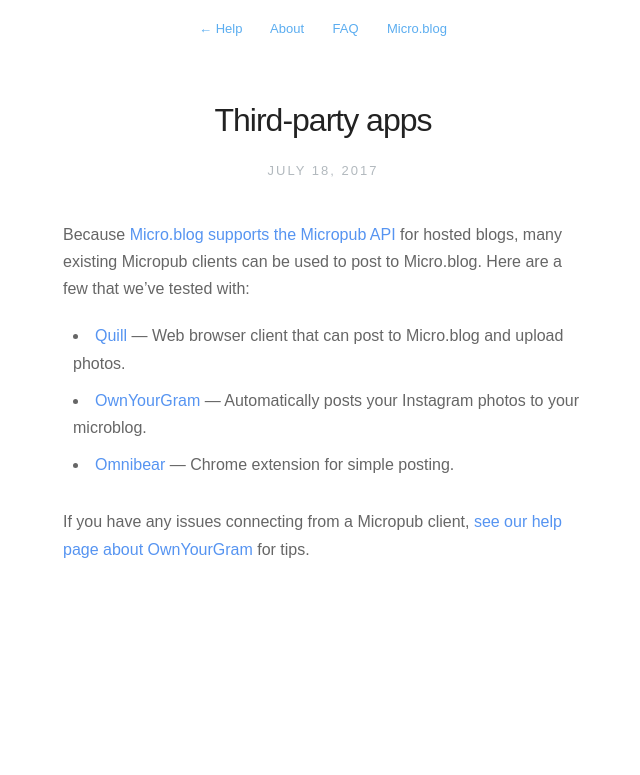
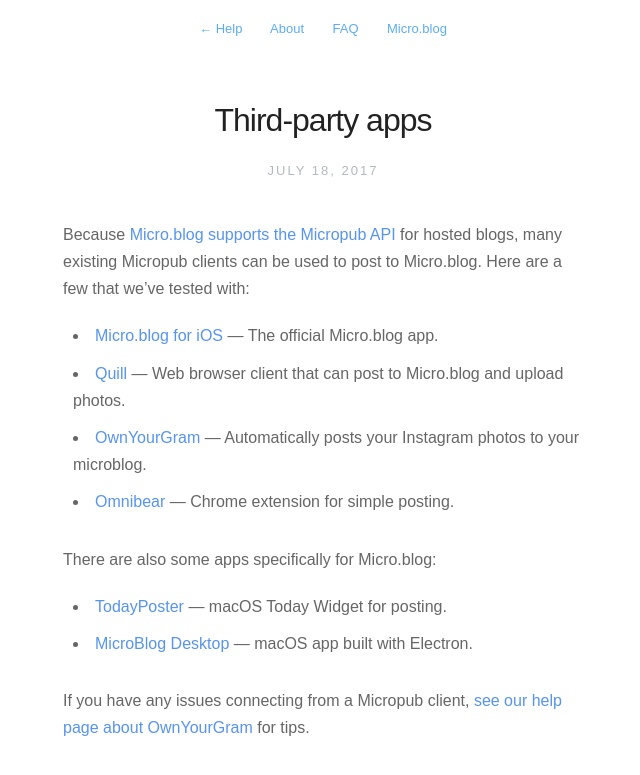
Before and after one commit to microdotblog/help.micro.blog, a Jekyll site: the page built from _posts/2017-07-18-micropub-clients.markdown, in a window 1280 px wide. Shown: the top 775 px of the page, without its empty margins (317-957 px from the left). Built offline with Jekyll 4.4.1, drawn with Linux system fonts in a browser that asks for light colours; nearby versions of some CDN libraries.

Commit message:
Added links to other Micro.blog-specific apps.

```diff
--- a/_posts/2017-07-18-micropub-clients.markdown
+++ b/_posts/2017-07-18-micropub-clients.markdown
@@ -6,8 +6,14 @@
 
 Because [Micro.blog supports the Micropub API](http://help.micro.blog/2017/api-posting/) for hosted blogs, many existing Micropub clients can be used to post to Micro.blog. Here are a few that we've tested with:
 
+* [Micro.blog for iOS](https://itunes.apple.com/us/app/micro-blog/id1253201335?ls=1&mt=8) — The official Micro.blog app.
 * [Quill](https://quill.p3k.io/) — Web browser client that can post to Micro.blog and upload photos.
 * [OwnYourGram](http://ownyourgram.com/) — Automatically posts your Instagram photos to your microblog.
 * [Omnibear](https://chrome.google.com/webstore/detail/omnibear/cjieakdeocmiimmphkfhdfbihhncoocn) — Chrome extension for simple posting.
 
+There are also some apps specifically for Micro.blog:
+
+* [TodayPoster](https://github.com/bryanluby/TodayPoster) — macOS Today Widget for posting.
+* [MicroBlog Desktop](http://matthewroach.me/micro-blog-desktop/) — macOS app built with Electron.
+
 If you have any issues connecting from a Micropub client, [see our help page about OwnYourGram](http://help.micro.blog/2017/instagram/) for tips.
```
